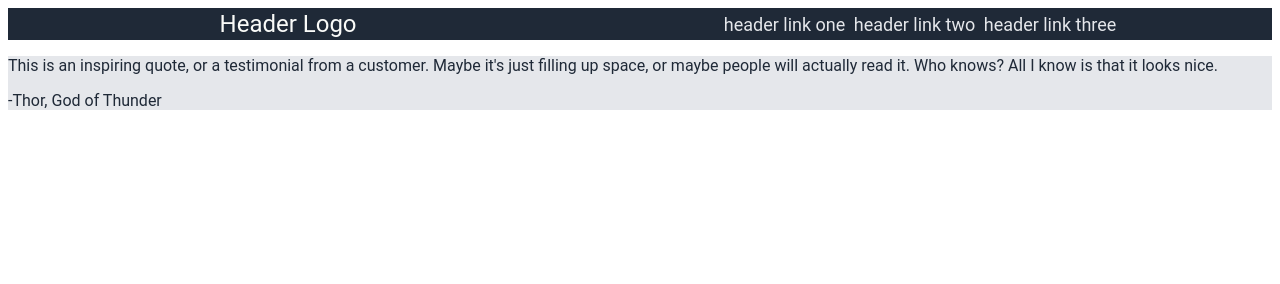
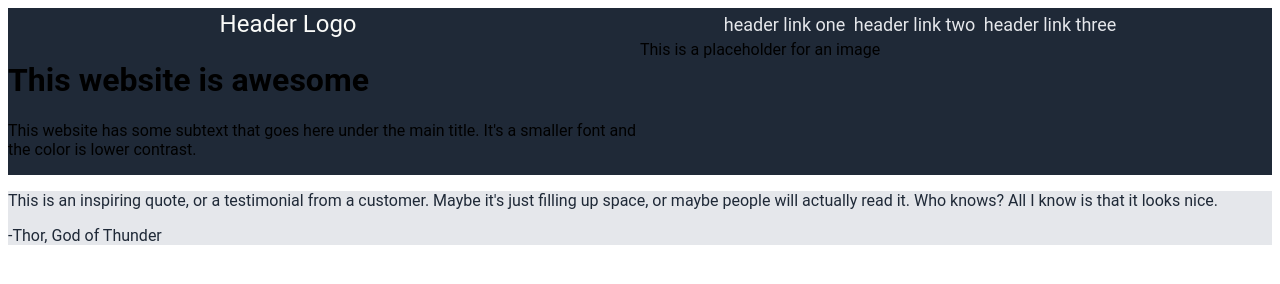
Before and after one commit to eliwawa/odin-landing-page, a plain HTML site: page index.html in a window 1280 px wide. Drawn offline with Linux system fonts and the light colour scheme.

Commit message:
Create flexbox for hero text and adjacent image

```diff
--- a/index.html
+++ b/index.html
@@ -19,6 +19,15 @@
                 </span>
             </span>
         </div>
+        <div class="heading-main">
+            <div class="hero-text">
+                <h1>This website is awesome</h1>
+                <p>This website has some subtext that goes here under the main title. It's a smaller font and the color is lower contrast.</p>
+            </div>
+            <div>
+                This is a placeholder for an image
+            </div>
+        </div>
     </div>
     <div class="main-body">
 
--- a/styles.css
+++ b/styles.css
@@ -50,3 +50,11 @@
     background-color: #E5E7EB;
     color: #1F2937;
 }
+
+.heading-main {
+    display: flex;
+}
+
+.heading-main div{
+    width: 50%;
+}
```
